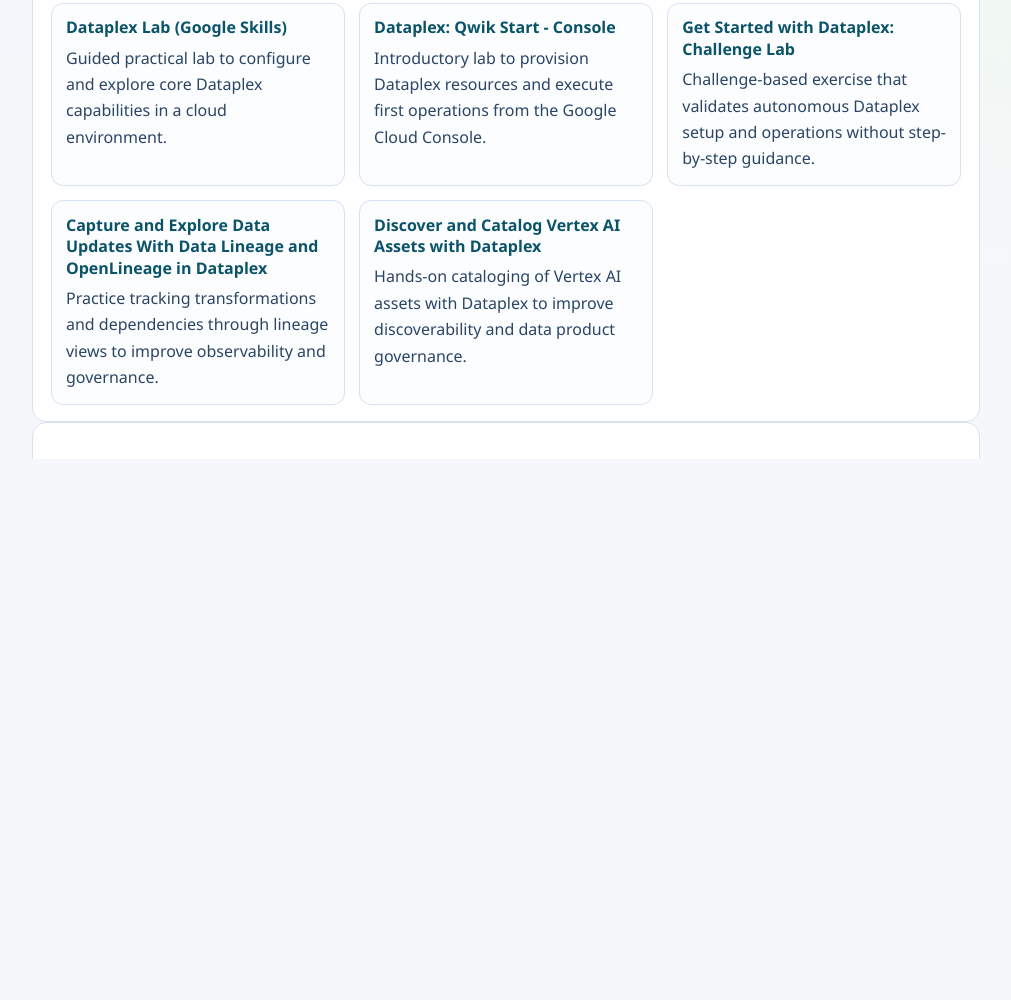
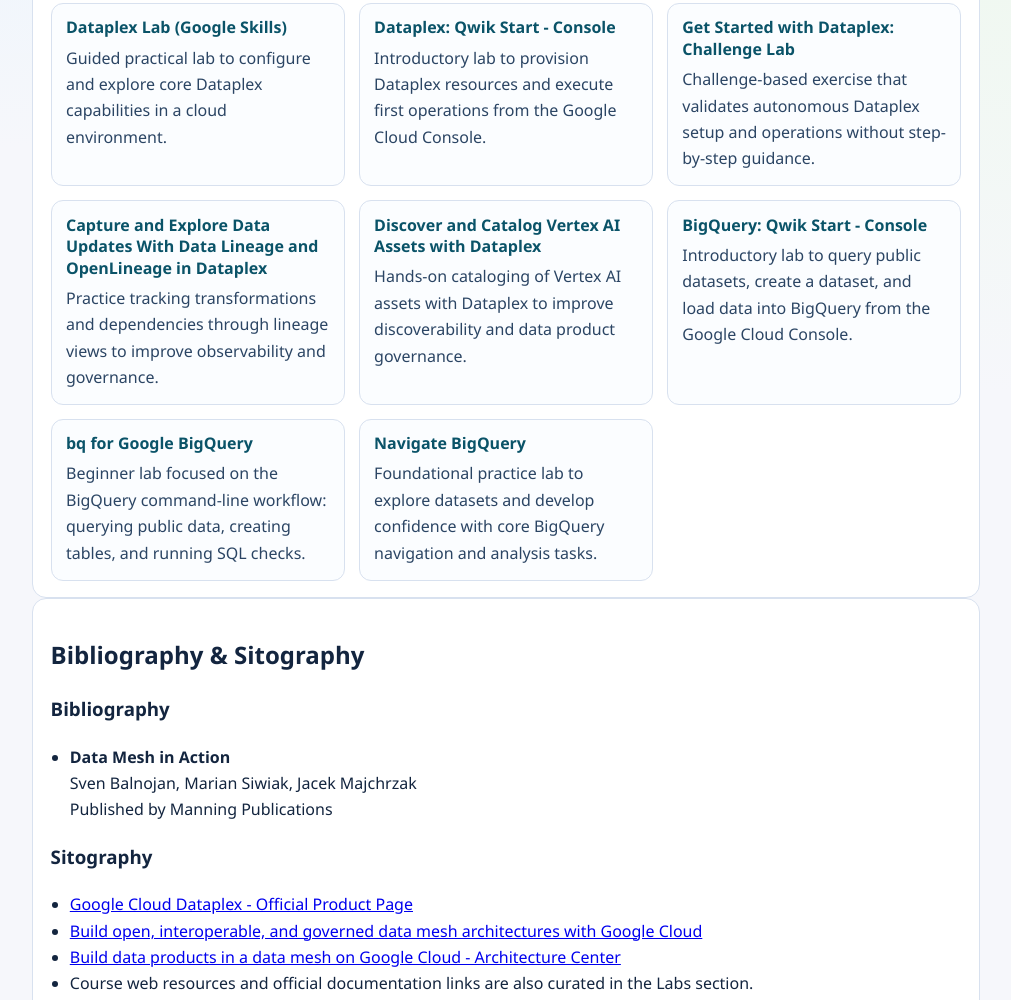
Before and after one commit to thimotyb/datamesh-course-site, a plain HTML site: page index.html in a window 1280 px wide. Shown: the part 812-1812 px from the top of the page, without its empty margins (134-1145 px from the left). Drawn offline with Linux system fonts and the light colour scheme.

Commit message:
Publish site 2026-03-03 13:48:26 UTC

```diff
--- a/index.html
+++ b/index.html
@@ -64,6 +64,21 @@
 <h3>Discover and Catalog Vertex AI Assets with Dataplex</h3>
 <p>Hands-on cataloging of Vertex AI assets with Dataplex to improve discoverability and data product governance.</p>
 </a>
+
+<a class="lab-card" href="https://www.skills.google/catalog_lab/4634" target="_blank" rel="noopener noreferrer">
+<h3>BigQuery: Qwik Start - Console</h3>
+<p>Introductory lab to query public datasets, create a dataset, and load data into BigQuery from the Google Cloud Console.</p>
+</a>
+
+<a class="lab-card" href="https://www.skills.google/catalog_lab/31889" target="_blank" rel="noopener noreferrer">
+<h3>bq for Google BigQuery</h3>
+<p>Beginner lab focused on the BigQuery command-line workflow: querying public data, creating tables, and running SQL checks.</p>
+</a>
+
+<a class="lab-card" href="https://www.skills.google/catalog_lab/32097" target="_blank" rel="noopener noreferrer">
+<h3>Navigate BigQuery</h3>
+<p>Foundational practice lab to explore datasets and develop confidence with core BigQuery navigation and analysis tasks.</p>
+</a>
 </div>
 </section>
 
```
